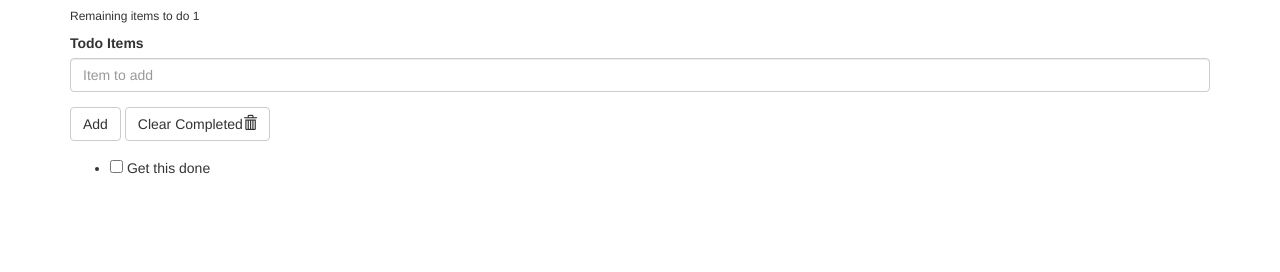
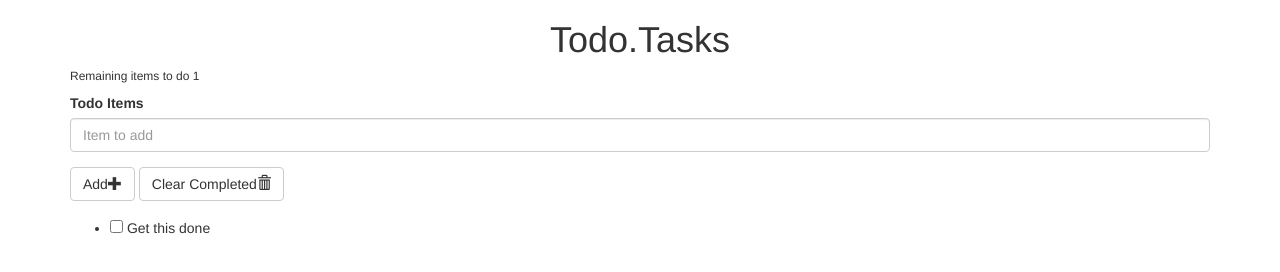
Before and after one commit to MadMaxMcKinney/todo.tasks, a website: page app/index.html in a window 1280 px wide. Drawn offline with nearby package versions, Linux system fonts and the light colour scheme.

Commit message:
Added a header Added source sans pro google font Added plus icon to "Add" button

```diff
--- a/app/index.html
+++ b/app/index.html
@@ -7,10 +7,14 @@
   <link href="css/bootstrap.min.css" rel="stylesheet">
   <!-- Main cs -->
   <link rel="stylesheet" href="css/app.css"/>
+  <!-- Google Fonts -->
+  <link href='http://fonts.googleapis.com/css?family=Source+Sans+Pro:400,300,700' rel='stylesheet' type='text/css'>
 </head>
 <body ng-controller="todoCtrl">
 
   <div class="container">
+
+    <h1 class="text-center">Todo.Tasks</h1>
 
     <h6>Remaining items to do {{todos.length}}</h6>
 
@@ -20,7 +24,9 @@
         <input type="text" name="newtodo" class="form-control" placeholder="Item to add" ng-model="newTodo" requied />
       </div>
       <div class="form-group">
-        <button ng-disabled="frm.$invalid" class="btn btn-default">Add</button>
+        <button ng-disabled="frm.$invalid" class="btn btn-default">
+          Add<span class="glyphicon glyphicon-plus" />
+        </button>
         <button ng-click="clearCompleted()" class="btn btn-default">
           Clear Completed<span class="glyphicon glyphicon-trash" />
         </button>
```
